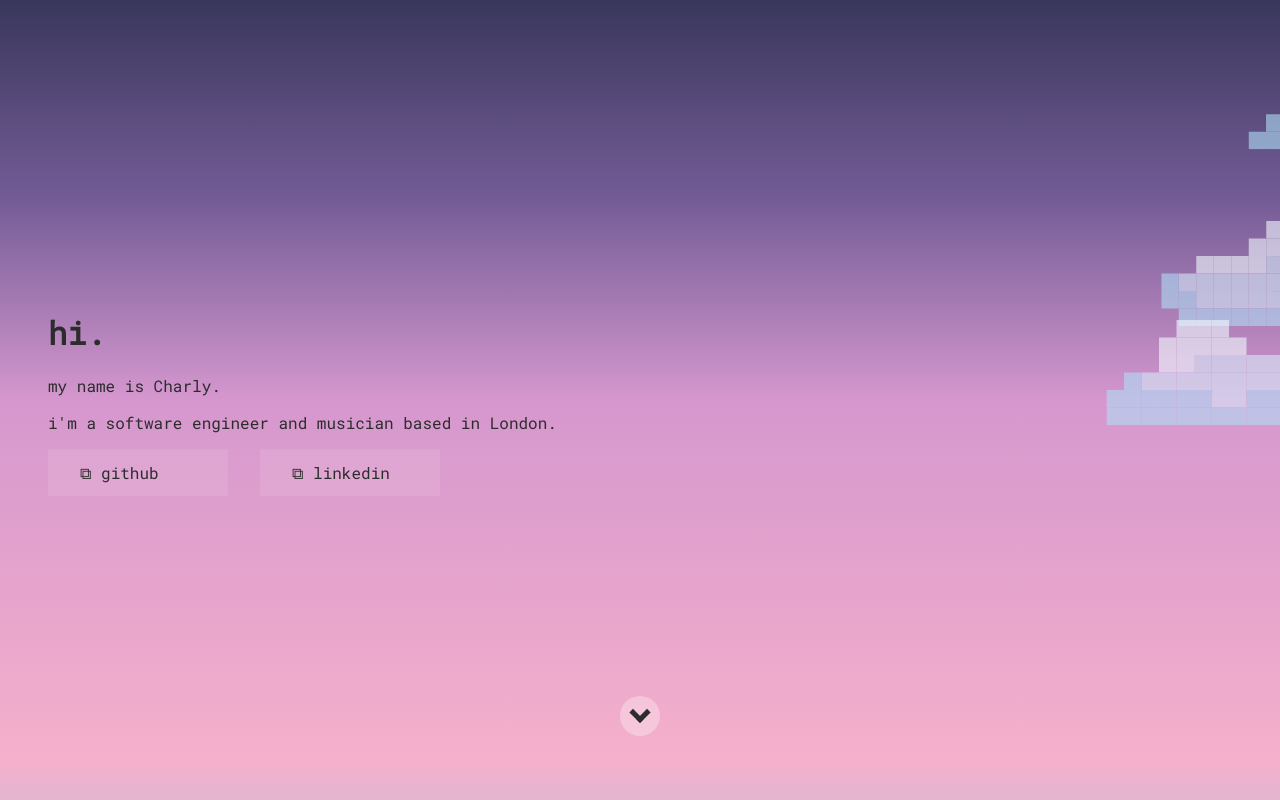
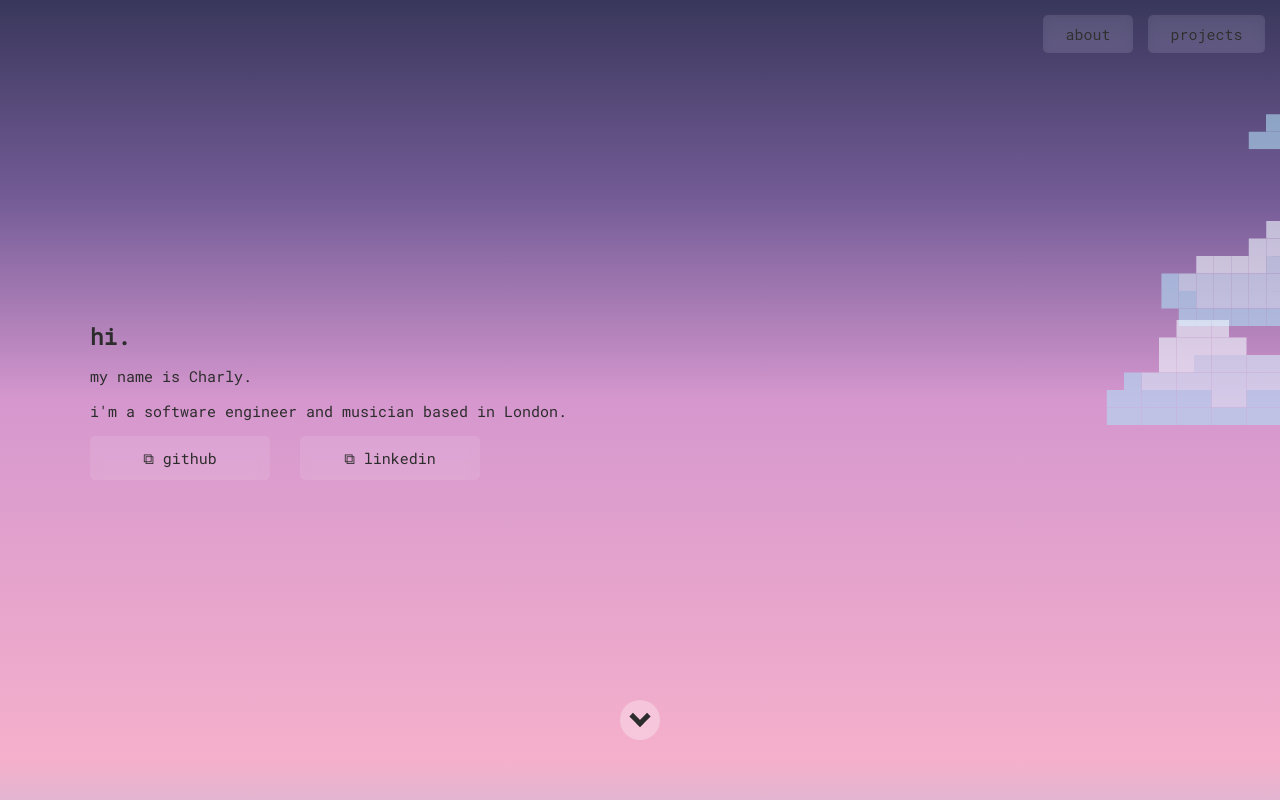
Before and after one commit to charlyflynn/charlyflynn.github.io, a SvelteKit app: page / in a window 1280 px wide. Shown: the top 800 px of the page. Built offline with nearby package versions, Linux system fonts and the light colour scheme.

Commit message:
add navigation to top of page

```diff
--- /dev/null
+++ b/src/components/Navigation.svelte
@@ -0,0 +1,41 @@
+<div class="container">
+	<div class="nav-container">
+		<a class="link" href="#about" rel="noreferrer">about</a>
+		<a class="link" href="#projects" rel="noreferrer"> projects </a>
+	</div>
+</div>
+
+<style scoped>
+	.container {
+		display: grid;
+		grid-template-columns: [lhs] 100px [rhs] auto;
+		width: 100%;
+		position: fixed;
+		z-index: 100;
+	}
+
+	.nav-container {
+		grid-column: rhs;
+		display: flex;
+		flex-direction: row;
+		justify-content: flex-end;
+		align-items: center;
+		gap: 1em;
+		padding: 1em;
+	}
+
+	.link {
+		box-sizing: border-box;
+		border-radius: 5px;
+		max-width: 10rem;
+		padding: 0.6rem 1.5em;
+
+		background: rgba(255, 255, 255, 0.1);
+		backdrop-filter: blur(5px);
+		filter: brightness(1.1);
+
+		text-align: justify;
+		text-decoration: none;
+		color: inherit;
+	}
+</style>
--- a/src/routes/+layout.svelte
+++ b/src/routes/+layout.svelte
@@ -12,6 +12,10 @@
 		scroll-behavior: smooth;
 
 		color-scheme: dark;
+		color: var(--text-color);
+		font-size: 15px;
+
+		/* bg for 2 pages  */
 		background: linear-gradient(
 			#39375b 0vh,
 			#745c97 25vh,
@@ -21,6 +25,14 @@
 			var(--main-bg-color) 200vh
 		);
 
-		color: var(--text-color);
+		/* bg for 3 pages  */
+		/* background: linear-gradient(
+			#39375b 0vh,
+			#745c97 37.5vh,
+			#d597ce 112.5vh,
+			#f5b0cb 142.5vh,
+			skyblue 187.5vh,
+			var(--main-bg-color) 300vh
+		); */
 	}
 </style>
--- a/src/routes/+page.svelte
+++ b/src/routes/+page.svelte
@@ -1,14 +1,27 @@
 <script lang="ts">
 	import Clouds from '../components/Clouds.svelte';
 	import Arrow from '../components/Arrow.svelte';
+	import Navigation from '../components/Navigation.svelte';
 </script>
 
-<div id="hi" class="page">
+<Navigation />
+<div id="about" class="page">
 	<Clouds />
 	<div class="content">
 		<h1>hi.</h1>
 		<p>my name is Charly.</p>
-		<p>i'm a software engineer and musician based in London.</p>
+		<p>
+			i'm a <a
+				class="inline"
+				href="https://www.linkedin.com/in/flynnch"
+				target="_blank"
+				rel="noreferrer">software engineer</a
+			>
+			and
+			<a class="inline" href="https://www.linkedin.com/in/flynnch" target="_blank" rel="noreferrer"
+				>musician</a
+			> based in London.
+		</p>
 		<div class="nav-container">
 			<a class="link" href="https://github.com/charlyflynn" target="_blank" rel="noreferrer"
 				>⧉ github</a
@@ -21,10 +34,10 @@
 	<Arrow direction="down" href="#projects" />
 </div>
 <div id="projects" class="page">
-	<Arrow direction="up" href="#hi" />
+	<Arrow direction="up" href="#about" />
 	<Clouds offset={15} />
 	<div class="flex content">
-		<h1>projects.</h1>
+		<h2>projects.</h2>
 		<a
 			class="link"
 			href="https://acordes.netlify.app"
@@ -32,7 +45,7 @@
 			rel="noreferrer"
 			style="text-align: left"
 		>
-			<h2>⧉ acordes</h2>
+			<h3>⧉ acordes</h3>
 			<p>
 				a real-time, browser-based chord analyser for piano/keys.<br />usable with both MIDI
 				keyboards as well as point and click.
@@ -58,7 +71,7 @@
 	}
 
 	.content {
-		padding: 6em 3em;
+		padding: 6em;
 	}
 
 	.flex {
@@ -86,13 +99,36 @@
 	}
 	.link {
 		box-sizing: border-box;
-		padding: 0.8em 2em;
+		padding: 0.8rem 2em;
 		min-width: 180px;
-		text-align: left;
+		text-align: center;
+		backdrop-filter: blur(5px);
+		border-radius: 5px;
 
 		text-decoration: none;
 		color: inherit;
 
 		background: rgba(255, 255, 255, 0.1);
 	}
+
+	h1 {
+		font-size: 1.5rem;
+	}
+
+	h2 {
+		font-size: 1.3rem;
+	}
+
+	h3 {
+		font-size: 1.2rem;
+	}
+
+	p {
+		font-size: 1rem;
+	}
+
+	.inline {
+		text-decoration: none;
+		color: var(--text-color);
+	}
 </style>
```
